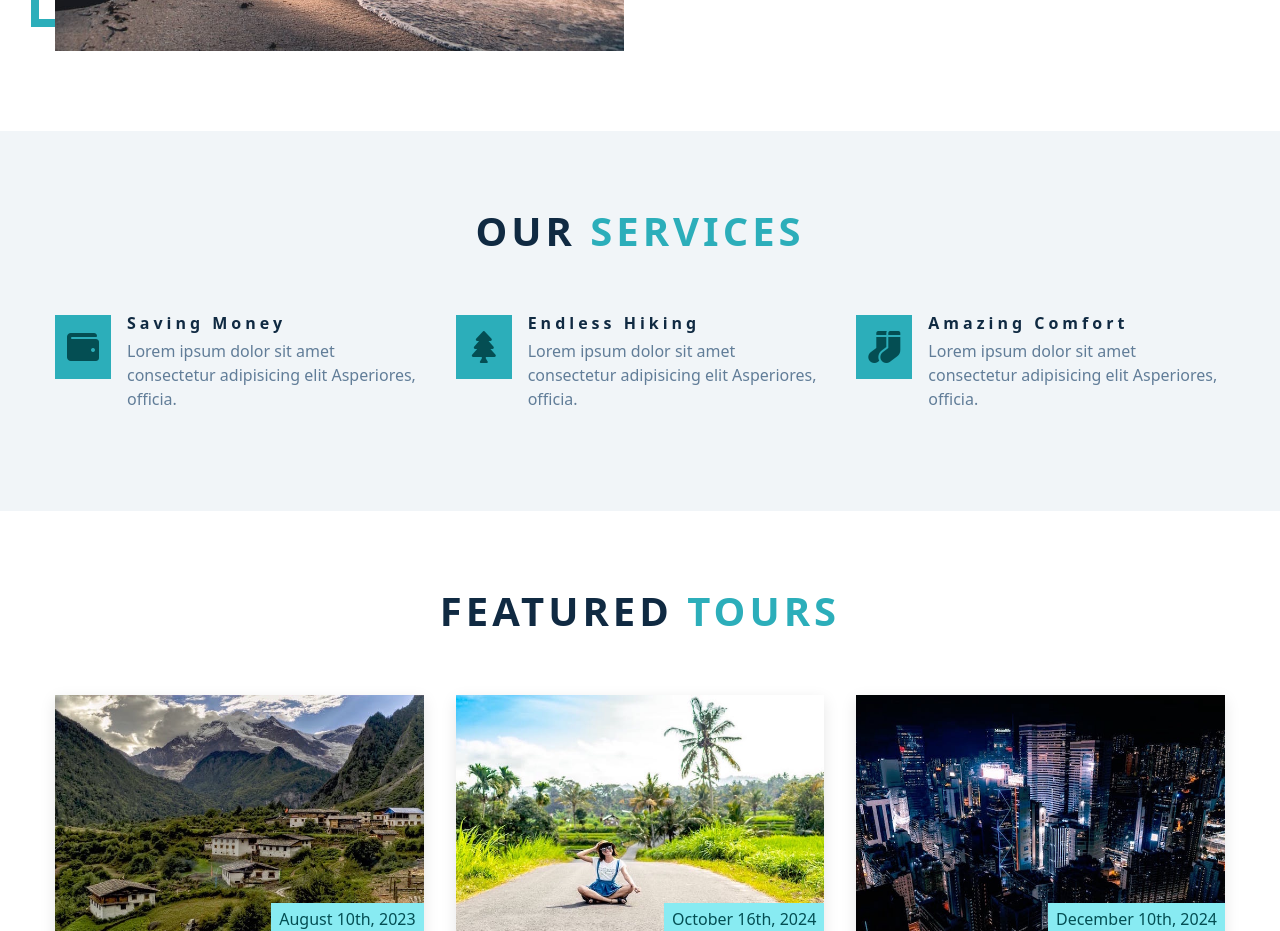
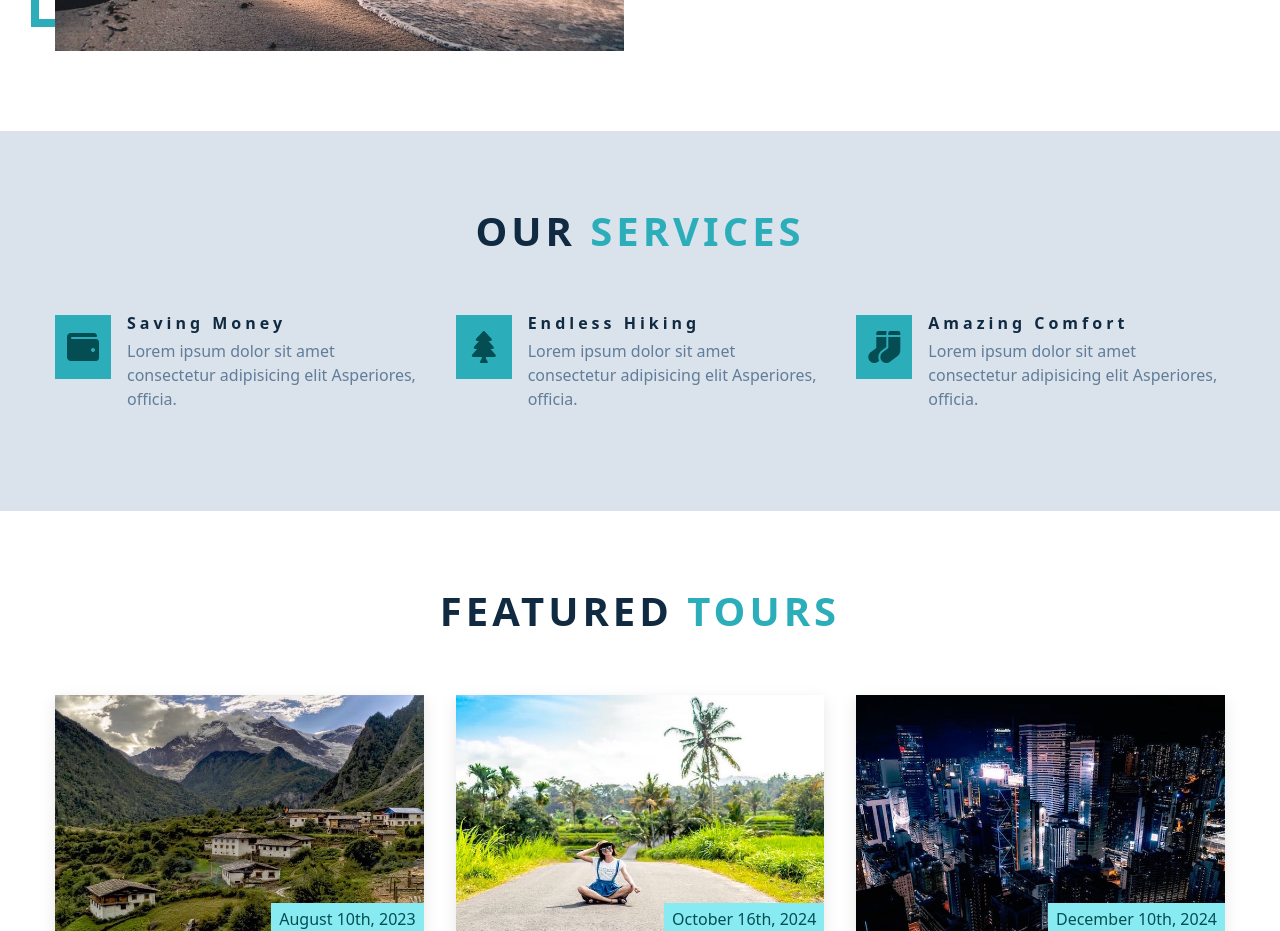
Before and after one commit to swanmac/backroads-tours, a React (Create React App) app: page / in a window 1280 px wide. Shown: the part 1360-2291 px from the top of the page. Built offline with nearby package versions, Linux system fonts and the light colour scheme.

Commit message:
update services

```diff
--- a/src/index.css
+++ b/src/index.css
@@ -265,7 +265,7 @@ Services
 ===============
 */
 .services {
-  background: var(--clr-grey-10);
+  background:  #dae2ec;
 }
 .service {
   text-align: center;
```
